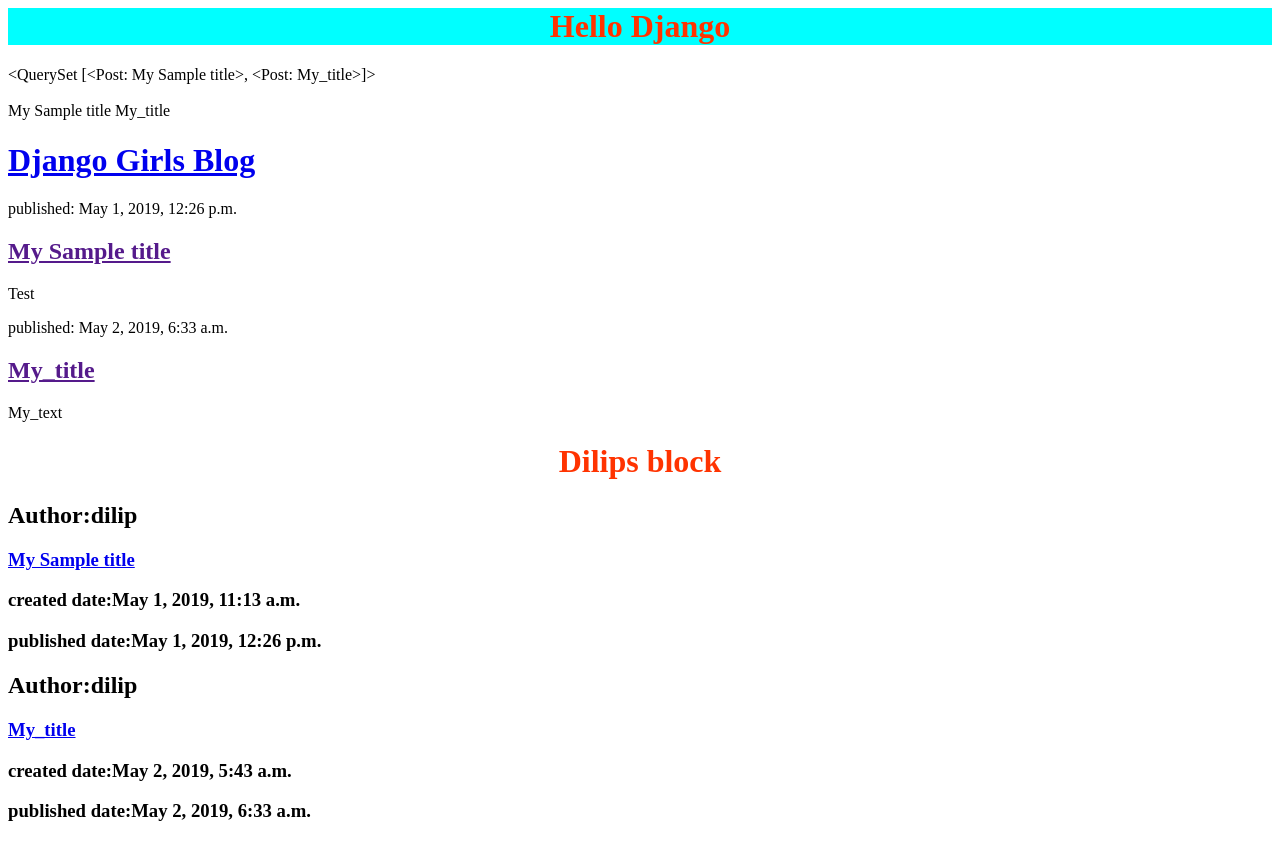
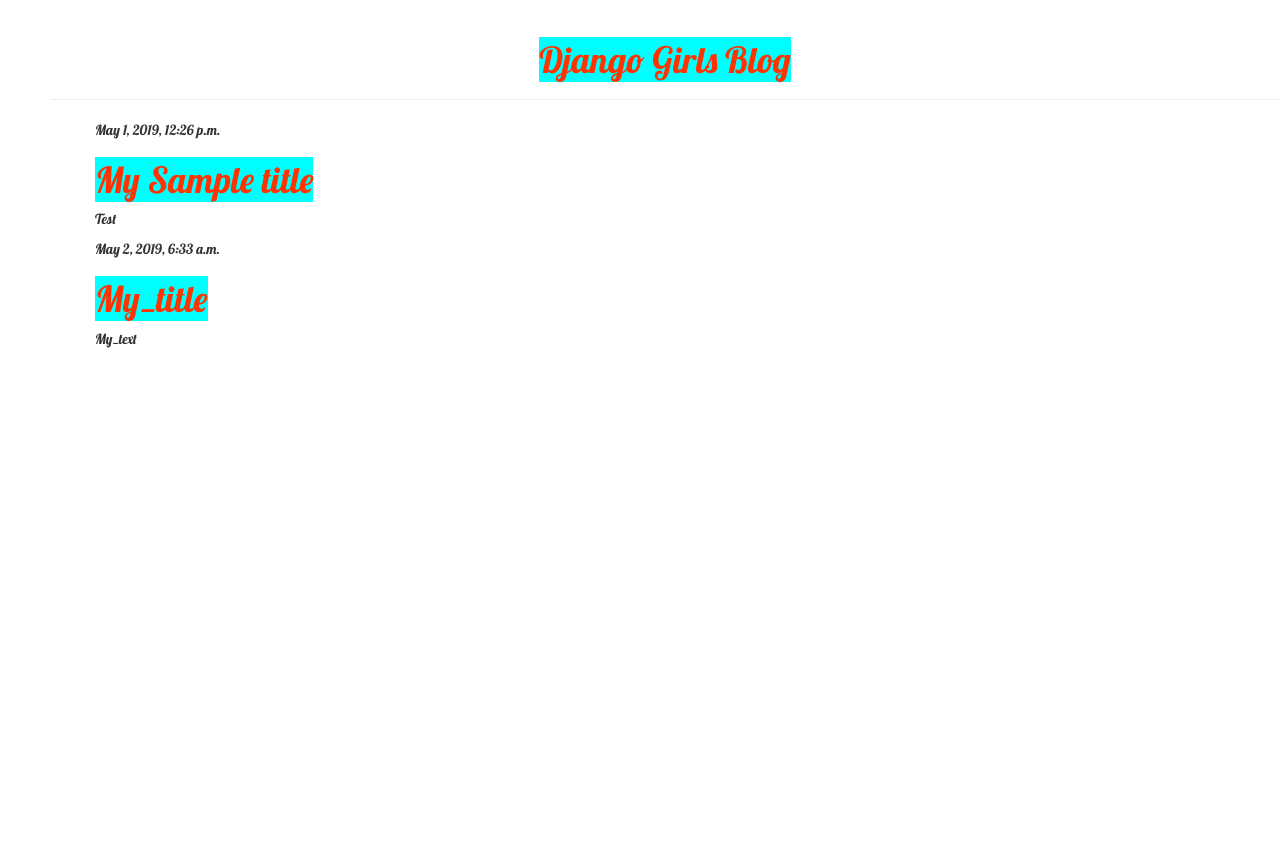
Before and after one commit to Dilipsa/my-first1-blog, a Django app: page / in a window 1280 px wide. After the commit the page ends 348 px from the top, so only its background shows below. Run offline with Django 3.2, Linux system fonts and the light colour scheme; data comes from the database, SQL or seed files in the repository; some libraries are stand-ins or nearby versions.

Commit message:
Added view and template for detailed blog post as well as CSS for the site.

```diff
--- /dev/null
+++ b/blog/static/css/blog.css
@@ -0,0 +1,16 @@
+h1 a, h2 a {
+    color: #ff3300;
+    background: cyan;
+}
+body{
+    padding-left: 50px;
+     font-family: 'Lobster', cursive;
+
+}
+
+.page-header{
+    text-align: center;
+    color: #ff3300;
+    font-size: 36pt;
+    text-decoration: none;
+}
--- /dev/null
+++ b/blog/templates/blog/base.html
@@ -0,0 +1,24 @@
+{% load static %}
+<html>
+    <head>
+        <title>Django Girls blog</title>
+        <link rel="stylesheet" href="//maxcdn.bootstrapcdn.com/bootstrap/3.2.0/css/bootstrap.min.css">
+        <link rel="stylesheet" href="//maxcdn.bootstrapcdn.com/bootstrap/3.2.0/css/bootstrap-theme.min.css">
+        <link href='//fonts.googleapis.com/css?family=Lobster&subset=latin,latin-ext' rel='stylesheet' type='text/css'>
+        <link rel="stylesheet" href="{% static 'css/blog.css' %}">
+    </head>
+
+<body>
+    <div class="page-header">
+        <h1><a href="/">Django Girls Blog</a></h1>
+    </div>
+    <div class="content container">
+        <div class="row">
+            <div class="col-md-8">
+            {% block content %}
+            {% endblock %}
+            </div>
+        </div>
+    </div>
+</body>
+</html>
--- a/blog/templates/blog/post_list.html
+++ b/blog/templates/blog/post_list.html
@@ -1,40 +1,12 @@
-<h1 style="color:#ff3300;background:cyan"><strong><center>Hello Django </strong></h1>
-{{posts}}
-<br><br>
-{% for post in posts %}
-{{post}}
-{% endfor %}
-
-
-
-
-
-
-<div>
-    <h1><a href="/">Django Girls Blog</a></h1>
-</div>
-
-{% for post in posts %}
-    <div>
-        <p>published: {{ post.published_date }}</p>
-        <h2><a href="">{{ post.title }}</a></h2>
-        <p>{{ post.text|linebreaksbr }}</p>
-    </div>
-{% endfor %}
-
-
-
-
-
-<div>
-  <h1 style="color:#ff3300"><center><strong>Dilips block</stong></h1>
-</div>
-
-{% for post in posts %}
-<div>
-  <h2>Author:{{ post.author }}</h2>
-  <h3><a href="#">{{ post.title }}</a> </h3>
-  <h3>created date:{{ post.created_date}}</h3>
-  <h3>published date:{{ post.published_date}}</h3>
-</div>
-{% endfor %}
+          {% extends 'blog/base.html' %}
+            {% block content %}
+                {% for post in posts %}
+                    <div class="post">
+                        <div class="date">
+                            {{ post.published_date }}
+                        </div>
+                        <h1><a href="{% url 'post_detail' pk=post.pk %}">{{ post.title }}</a></h1>
+                        <p>{{ post.text|linebreaksbr }}</p>
+                    </div>
+                {% endfor %}
+              {% endblock %}
--- a/blog/urls.py
+++ b/blog/urls.py
@@ -3,4 +3,5 @@
 
 urlpatterns=[
     path('', views.post_list, name='post_list'),
+    path('post/<int:pk>/', views.post_detail, name='post_detail'),
 ]
--- a/blog/views.py
+++ b/blog/views.py
@@ -4,6 +4,11 @@
 from .models import Post
 from django.utils import timezone
 
+from django.shortcuts import render, get_object_or_404
 def post_list(request):
     posts=Post.objects.filter(published_date__lte=timezone.now()).order_by('published_date')
     return render(request, 'blog/post_list.html', {'posts' :posts})
+
+def post_detail(request, pk):
+    post = get_object_or_404(Post, pk=pk)
+    return render(request, 'blog/post_detail.html', {'post': post})
--- a/mysite/settings.py
+++ b/mysite/settings.py
@@ -119,3 +119,4 @@
 # https://docs.djangoproject.com/en/2.2/howto/static-files/
 
 STATIC_URL = '/static/'
+STATIC_ROOT = os.path.join(BASE_DIR, 'static')
```
Also changed, not shown: blog/templates/blog/post_detail.html (added, +13 -0 lines).
